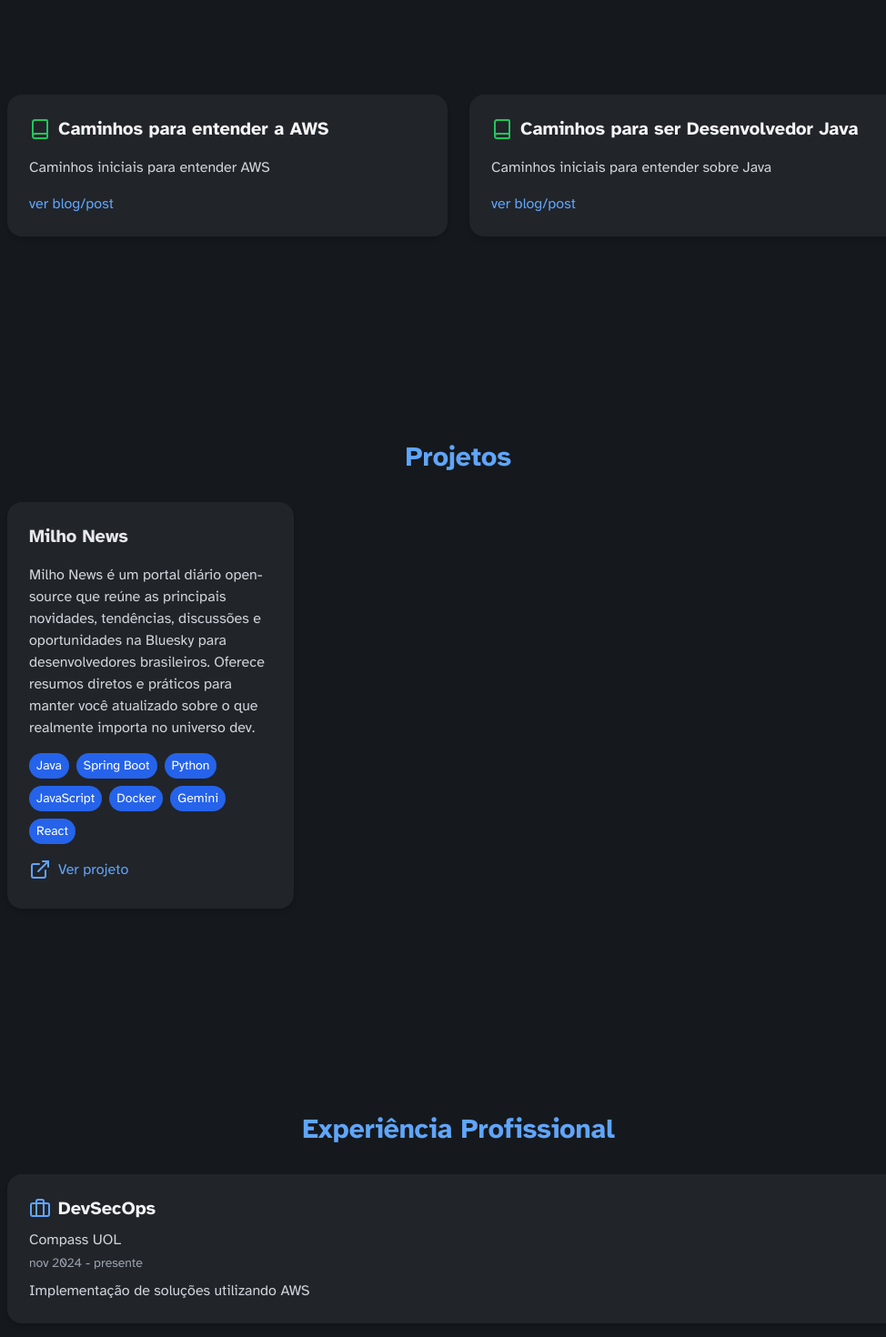
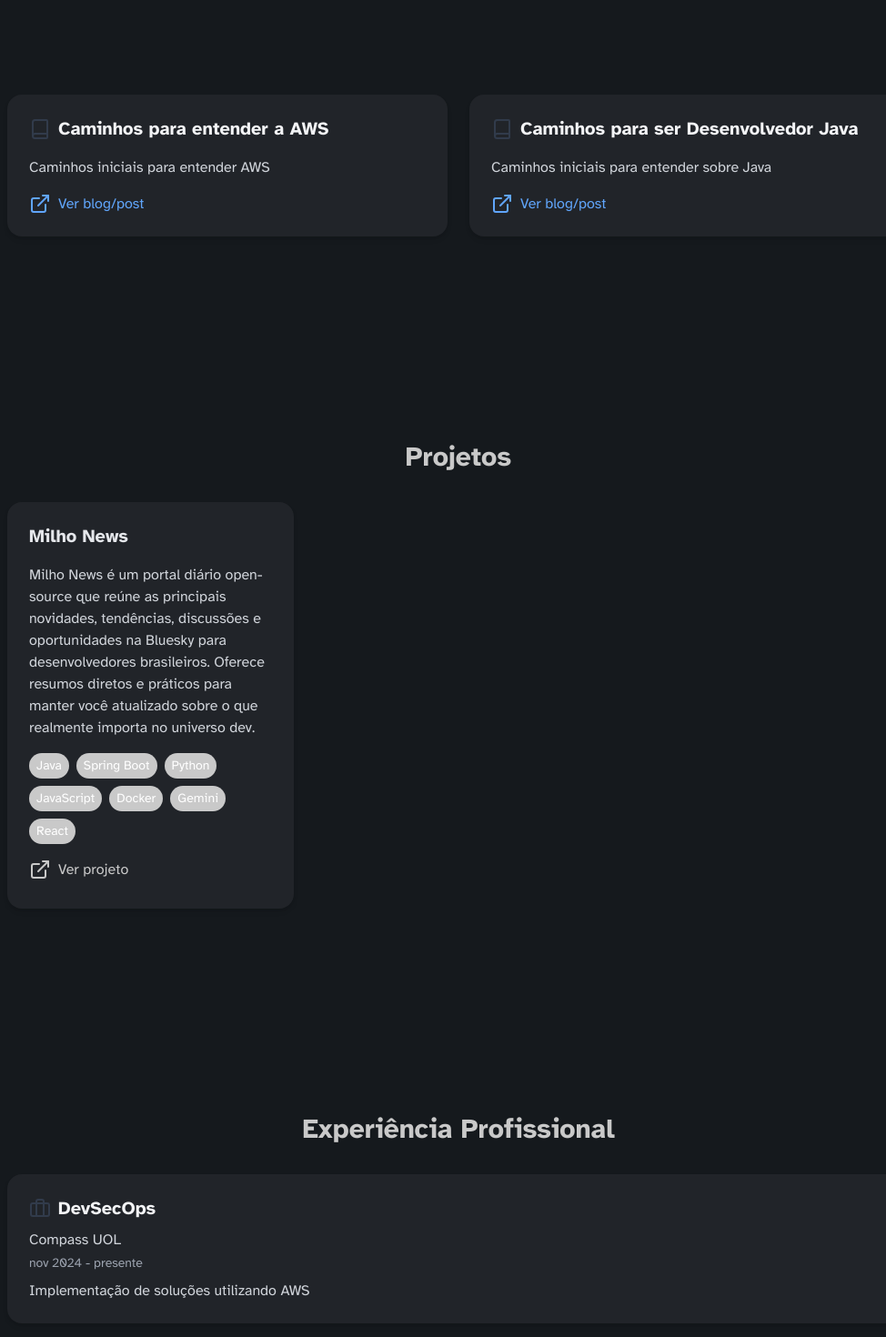
Before and after one commit to MarlonJerold/site, a Next.js app: page / in a window 1280 px wide. Shown: the part 520-1990 px from the top of the page at 91% size, without its empty margins (136-1110 px from the left). Built offline with nearby package versions, Linux system fonts and the light colour scheme.

Commit message:
o mundo vai odiar mas fds o mundo

```diff
--- a/components/Experience.tsx
+++ b/components/Experience.tsx
@@ -36,7 +36,7 @@ export default function Experience() {
     <section id="experiencia" className="py-20 mt-16">
       <div className="container mx-auto px-4 max-w-full lg:max-w-4xl xl:max-w-5xl">
         <motion.h2
-          className="text-3xl font-bold text-center mb-8 text-blue-400"
+          className="text-3xl font-bold text-center mb-8 text-[#c9c9c9]"
           initial={{ opacity: 0 }}
           animate={{ opacity: 1 }}
           transition={{ duration: 0.5 }}
@@ -68,7 +68,7 @@ function ExperienceCard({ experience, index }: ExperienceCardProps) {
     >
       <div className="p-6">
         <div className="flex items-center mb-2">
-          <Briefcase className="text-blue-400 mr-2" />
+          <Briefcase className="text-[#313b4b] mr-2" />
           <h3 className="text-xl font-semibold text-gray-100">{experience.title}</h3>
         </div>
         <p className="text-gray-300 mb-1">{experience.company}</p>
--- a/components/Projects.tsx
+++ b/components/Projects.tsx
@@ -23,7 +23,7 @@ export default function Projects() {
     <section id="projetos" className="py-20 mt-16">
       <div className="container mx-auto px-4 max-w-full lg:max-w-4xl xl:max-w-5xl">
         <motion.h2
-          className="text-3xl font-bold text-center mb-8 text-blue-400"
+          className="text-3xl font-bold text-center mb-8 text-[#c9c9c9]"
           initial={{ opacity: 0 }}
           animate={{ opacity: 1 }}
           transition={{ duration: 0.5 }}
@@ -39,6 +39,7 @@ export default function Projects() {
     </section>
   )
 }
+
 interface ProjectCardProps {
   project: Project;
   index: number;
@@ -57,14 +58,14 @@ function ProjectCard({ project, index }: ProjectCardProps) {
         <p className="text-gray-300 mb-4">{project.description}</p>
         <div className="flex flex-wrap gap-2 mb-4">
           {project.tech.map((tech, i) => (
-            <span key={i} className="text-sm bg-blue-600 text-white px-2 py-1 rounded-full">
+            <span key={i} className="text-sm bg-[#c9c9c9] text-white px-2 py-1 rounded-full">
               {tech}
             </span>
           ))}
         </div>
         <a
           href={project.link}
-          className="inline-flex items-center text-blue-400 hover:text-blue-300"
+          className="inline-flex items-center text-[#c9c9c9] hover:text-[#313b4b]"
           target="_blank"
           rel="noopener noreferrer"
         >
--- a/components/Streaming.tsx
+++ b/components/Streaming.tsx
@@ -1,6 +1,6 @@
 'use client'
 import { motion } from 'framer-motion'
-import { Play, Book } from 'lucide-react'
+import { Play, Book, ExternalLink } from 'lucide-react'
 
 interface ContentItem {
   type: "tutorial" | "stream";
@@ -26,7 +26,7 @@ const content: ContentItem[] = [
 
 export default function Streaming() {
   return (
-    <section id="postagens" className="py-20 mt-16 "> {/* Alteração para bg-white */}
+    <section id="postagens" className="py-20 mt-16 ">
       <div className="container mx-auto px-4 max-w-full lg:max-w-4xl xl:max-w-5xl">
         <motion.h2
           className="text-3xl font-bold text-center mb-8 text-blue-400"
@@ -62,21 +62,24 @@ function ContentCard({ item, index }: ContentCardProps) {
       <div className="p-6">
         <div className="flex items-center mb-4">
           {item.type === "stream" ? (
-            <Play className="text-red-500 mr-2" />
+            <Play className="text-[#313b4b] mr-2" />
           ) : (
-            <Book className="text-green-500 mr-2" />
+            <Book className="text-[#313b4b] mr-2" />
           )}
           <h3 className="text-xl font-semibold text-gray-100">{item.title}</h3>
         </div>
         <p className="text-gray-300 mb-4">{item.description}</p>
+        <div className="flex items-center mt-4">
+          <ExternalLink className="text-blue-400 mr-2" />
           <a
             href={item.link}
-          className="inline-flex items-center text-blue-400 hover:text-blue-300"
+            className="text-blue-400 hover:text-blue-300"
             target="_blank"
             rel="noopener noreferrer"
           >
-          {item.type === "stream" ? "Assistir stream" : "ver blog/post"}
+            {item.type === "stream" ? "Assistir stream" : "Ver blog/post"}
           </a>
+        </div>
       </div>
     </motion.div>
   )
```
Lines whose indentation alone changed are shown as unchanged.
